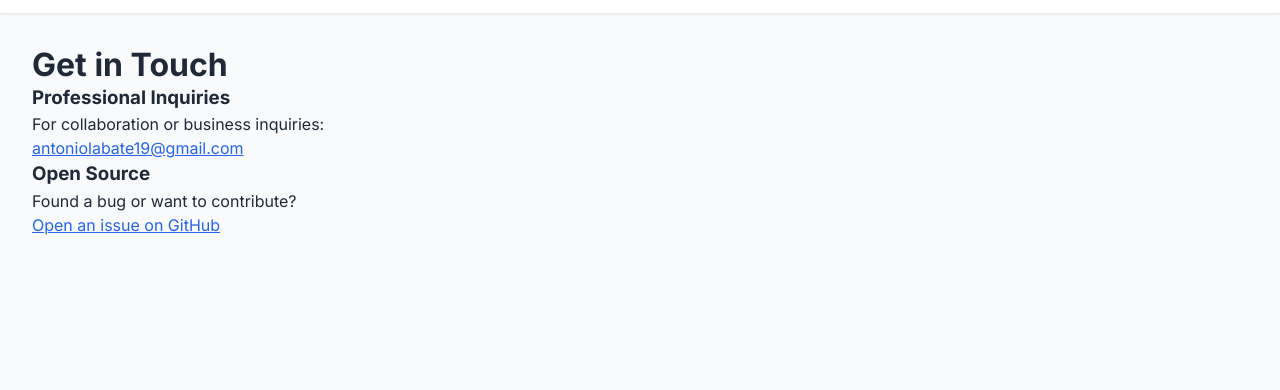
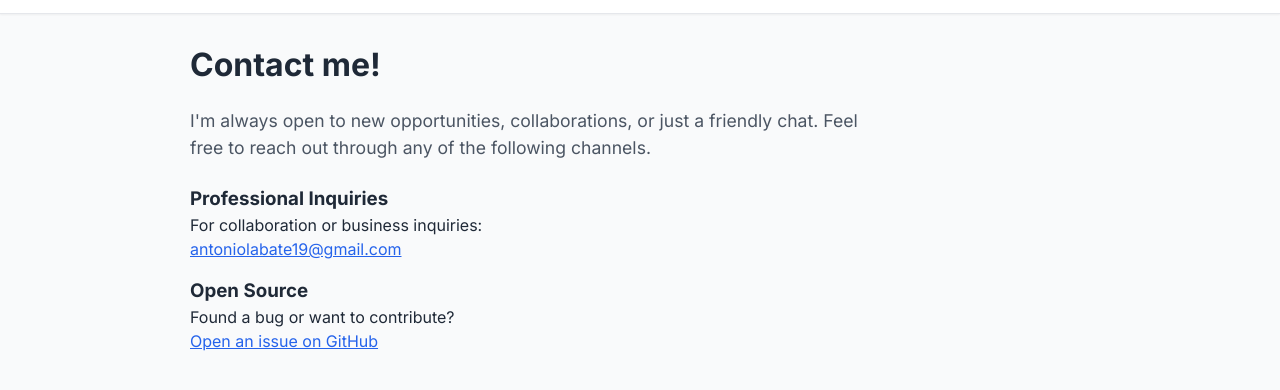
Before and after one commit to totoLab/self-hosted-websites, an Astro site in the folder antolab.xyz/: page /contact in a window 1280 px wide. Shown: the part 56-446 px from the top of the page. Built offline with nearby package versions, Linux system fonts and the light colour scheme; Astro itself is replaced by a stand-in of ours.

Commit message:
new contact page

```diff
--- a/antolab.xyz/src/pages/contact.astro
+++ b/antolab.xyz/src/pages/contact.astro
@@ -2,8 +2,9 @@
 import BaseLayout from '../layouts/BaseLayout.astro';
 ---
 <BaseLayout title="Contact - antolab.net">
-    <h2>Get in Touch</h2>
     <div class="contact-methods">
+        <h2>Contact me!</h2>
+        <p class="contact-intro">I'm always open to new opportunities, collaborations, or just a friendly chat. Feel free to reach out through any of the following channels.</p>
         <div class="method">
             <h3>Professional Inquiries</h3>
             <p>For collaboration or business inquiries:</p>
@@ -16,3 +17,23 @@ import BaseLayout from '../layouts/BaseLayout.astro';
         </div>
     </div>
 </BaseLayout>
+
+<style>
+    .contact-methods {
+        max-width: 900px;
+        margin: 0 auto;
+    }
+
+    .contact-methods div {
+        margin-bottom: 1rem;
+    }
+
+    .contact-intro {
+        margin: 1.5rem 0;
+        color: var(--text-secondary);
+        font-size: 1.1rem;
+        max-width: 700px;
+    }
+
+    /* The rest of the CSS from above would go here */
+</style>
```
